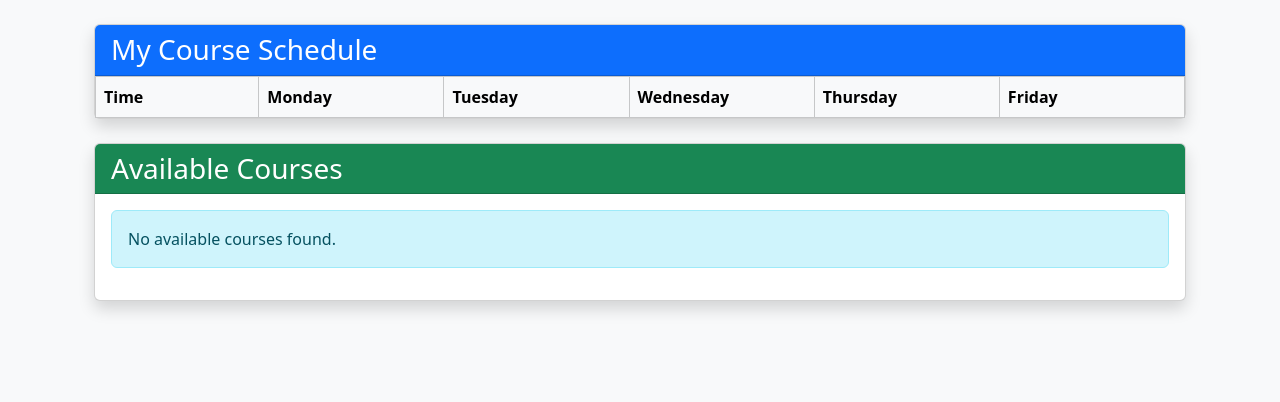
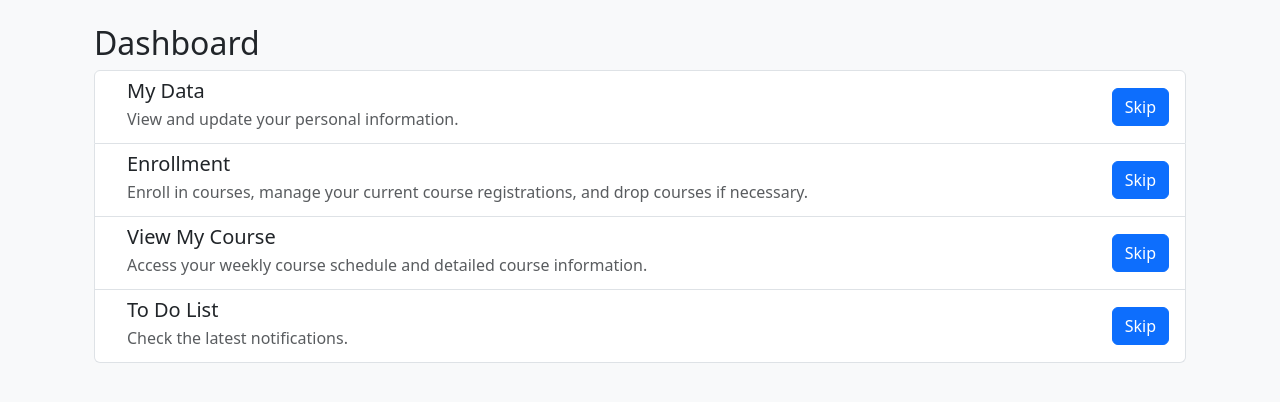
Before and after one commit to 2964318/IT, a Django app: template courses/templates/dashboard.html in a window 1280 px wide. Shown: the part 56-458 px from the top of the page. Run offline with Django 5.2, Linux system fonts and the light colour scheme; the template is opened without the code that fills it, so the values that code supplies are empty; some libraries are stand-ins or nearby versions.

Commit message:
Update dashboard.html

```diff
--- a/courses/templates/dashboard.html
+++ b/courses/templates/dashboard.html
@@ -1,101 +1,58 @@
-<!-- templates/dashboard.html -->
 {% extends 'base.html' %}
 
 {% block content %}
 <div class="container mt-4">
-    <div class="card mb-4 shadow">
-        <div class="card-header bg-primary text-white">
-            <h3 class="mb-0">My Course Schedule</h3>
+    <h2 class="text-left">Dashboard</h2>
+    <div class="list-group">
+
+        <!-- My Data -->
+        <div class="list-group-item d-flex align-items-center">
+            <div class="me-3">
+                <i class="bi bi-person-circle fs-2 text-primary"></i>
+            </div>
+            <div class="flex-grow-1">
+                <h5 class="mb-1">My Data</h5>
+                <p class="mb-1 text-muted">View and update your personal information.</p>
+            </div>
+            <a href="{% url 'account_settings' %}" class="btn btn-primary">Skip</a>
         </div>
-        <div class="card-body p-0">
-            <div class="table-responsive">
-                <table class="table table-bordered mb-0">
-                    <thead class="table-light">
-                        <tr>
-                            <th style="width: 15%">Time</th>
-                            <th style="width: 17%">Monday</th>
-                            <th style="width: 17%">Tuesday</th>
-                            <th style="width: 17%">Wednesday</th>
-                            <th style="width: 17%">Thursday</th>
-                            <th style="width: 17%">Friday</th>
-                        </tr>
-                    </thead>
-                    <tbody>
-                        {% for time_slot in time_slots %}
-                        <tr>
-                            <td class="align-middle">{{ time_slot.1 }}</td>
-                            {% for day in days %}
-                            <td>
-                                {% with day_slot=day|add:" "|add:time_slot.1 %}
-                                {% for course in enrolled_courses %}
-                                    {% if course.course.schedule == day_slot %}
-                                    <div class="p-2 border">
-                                        <div class="fw-bold">
-                                            <a href="{% url 'course_detail' course.course.id %}"
-                                                class="text-decoration-none">
-                                                {{ course.course.name }}
-                                            </a>
-                                        </div>
-                                        <div class="small">
-                                            {{ course.course.code }}<br>
-                                            {{ course.course.teacher }}<br>
-                                        </div>
-                                    </div>
-                                    {% endif %}
-                                {% endfor %}
-                                {% endwith %}
-                            </td>
-                            {% endfor %}
-                        </tr>
-                        {% endfor %}
-                    </tbody>
-                </table>
+
+        <!-- Enrollment -->
+        <div class="list-group-item d-flex align-items-center">
+            <div class="me-3">
+                <i class="bi bi-journal-bookmark-fill fs-2 text-success"></i>
             </div>
+            <div class="flex-grow-1">
+                <h5 class="mb-1">Enrollment</h5>
+                <p class="mb-1 text-muted">Enroll in courses, manage your current course registrations, and drop courses if necessary.</p>
+            </div>
+            <a href="{% url 'course_registration' %}" class="btn btn-primary">Skip</a>
         </div>
-    </div>
 
-    <!-- Available Courses Section -->
-    <div class="card shadow">
-        <div class="card-header bg-success text-white">
-            <h3 class="mb-0">Available Courses</h3>
+        <!-- View My Course -->
+        <div class="list-group-item d-flex align-items-center">
+            <div class="me-3">
+                <i class="bi bi-calendar3 fs-2 text-info"></i>
+            </div>
+            <div class="flex-grow-1">
+                <h5 class="mb-1">View My Course</h5>
+                <p class="mb-1 text-muted">Access your weekly course schedule and detailed course information.</p>
+            </div>
+            <a href="{% url 'my_course' %}" class="btn btn-primary">Skip</a>
         </div>
-        <div class="card-body">
-            {% if available_courses %}
-            <div class="row row-cols-1 row-cols-md-3 g-4">
-                {% for course in available_courses %}
-                <div class="col">
-                    <div class="card h-100">
-                        <div class="card-body">
-                            <h5 class="card-title">
-                                <a href="{% url 'course_detail' course.id %}"
-                                   class="text-decoration-none">
-                                    {{ course.name }}
-                                </a>
-                            </h5>
-                            <div class="card-text">
-                                <p class="mb-1">
-                                    <span class="badge bg-secondary">
-                                        {{ course.code }}
-                                    </span>
-                                    <span class="badge bg-warning text-dark ms-2">
-                                        Seats: {{ course.available_seats }}/{{ course.capacity }}
-                                    </span>
-                                </p>
-                                <p class="text-muted small">
-                                    {{ course.schedule }}<br>
-                                    Credits: {{ course.credits }}<br>
-                                    Teacher: {{ course.teacher }}
-                                </p>
-                            </div>
-                        </div>
-                    </div>
-                </div>
-                {% endfor %}
+
+        <!-- To Do List -->
+        <div class="list-group-item d-flex align-items-center">
+            <div class="me-3">
+                <i class="bi bi-list-task fs-2 text-danger"></i>
             </div>
-            {% else %}
-            <div class="alert alert-info">No available courses found.</div>
-            {% endif %}
+            <div class="flex-grow-1">
+                <h5 class="mb-1">To Do List</h5>
+                <p class="mb-1 text-muted">Check the latest notifications.</p>
+            </div>
+            <a href="{% url 'notifications' %}" class="btn btn-primary">Skip</a>
         </div>
+
     </div>
 </div>
 {% endblock %}
```
